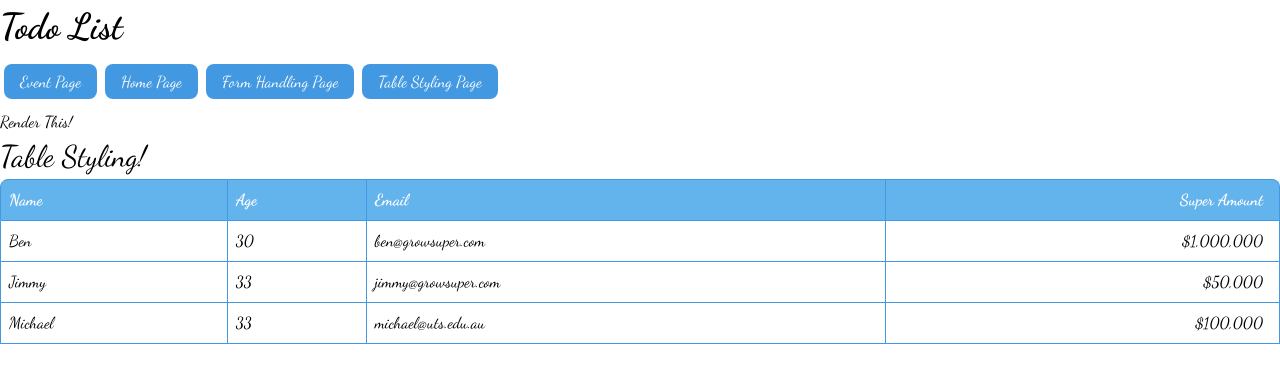
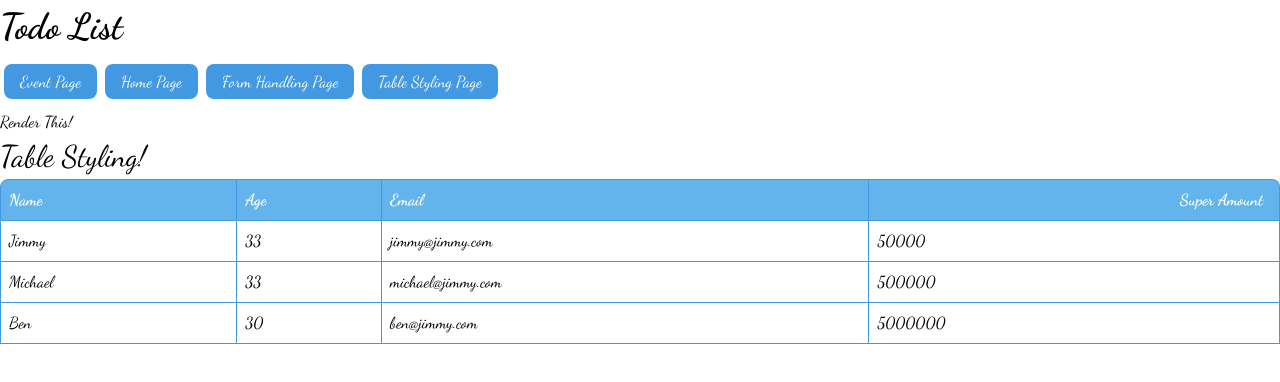
Before and after one commit to blaytenshi/todo-tailwind-vue, a Vue app: page /tableStyling in a window 1280 px wide. Shown: the top 382 px of the page. Built offline with nearby package versions, Linux system fonts and the light colour scheme.

Commit message:
Populating the table from a fake API

```diff
--- /dev/null
+++ b/src/MyApi/index.js
@@ -0,0 +1,18 @@
+async function getTableData() {
+    return new Promise((resolve, reject) => {
+        setTimeout(() => {
+            resolve({
+                data: [
+                    {name: "Jimmy", age: 33, email: "jimmy@jimmy.com", amountInSuper: 50000},
+                    {name: "Michael", age: 33, email: "michael@jimmy.com", amountInSuper: 500000},
+                    {name: "Ben", age: 30, email: "ben@jimmy.com", amountInSuper: 5000000},
+                ],
+                entries: 3
+            })
+        }, 3000)
+    });
+}
+
+export {
+    getTableData
+}
--- a/src/components/NameTable.vue
+++ b/src/components/NameTable.vue
@@ -8,32 +8,30 @@
                 <th>Super Amount</th>
             </tr>
         </thead>
-        <tbody>
+        <tbody v-if="data === null">
             <tr>
-                <td>Ben</td>
-                <td>30</td>
-                <td>ben@growsuper.com</td>
-                <td>$1,000,000</td>
+                <td colspan="4">Loading...</td>
             </tr>
-            <tr>
-                <td>Jimmy</td>
-                <td>33</td>
-                <td>jimmy@growsuper.com</td>
-                <td>$50,000</td>
-            </tr>
-            <tr>
-                <td>Michael</td>
-                <td>33</td>
-                <td>michael@uts.edu.au</td>
-                <td>$100,000</td>
-            </tr>
+        </tbody>
+        <tbody v-else>
+            <PersonRow v-for="person in data" :person="person" :key="person.name" />
         </tbody>
     </table>
 </template>
 
 <script>
+    import PersonRow from './PersonRow';
+
     export default {
-        name: 'NameTable'
+        name: 'NameTable',
+        components: {
+            PersonRow
+        },
+        props: {
+            loading: { type: Boolean, default: false },
+            data: { type: Array, default: null },
+            count: { type: Number, default: 0 }
+        },
     }
 </script>
 
--- /dev/null
+++ b/src/components/PersonRow.vue
@@ -0,0 +1,28 @@
+<template>
+    <tr>
+        <td>{{ person.name }}</td>
+        <td>{{ person.age }}</td>
+        <td>{{ person.email }}</td>
+        <td>{{ person.amountInSuper }}</td>
+    </tr>
+</template>
+
+<script>
+    export default {
+        name: "PersonRow",
+        props: {
+            person: { type: Object }
+        }
+    }
+</script>
+
+<style scoped>
+    td {
+        @apply border-b border-r border-blue-500 p-2
+    }
+
+    td:first-child {
+        @apply border-l border-blue-500
+    }
+
+</style>
--- a/src/components/TableStylingPage.vue
+++ b/src/components/TableStylingPage.vue
@@ -1,17 +1,34 @@
 <template>
     <div>
         <h1>Table Styling!</h1>
-        <NameTable />
+        <NameTable :loading="fetching" :data="data" :count="count"/>
     </div>
 </template>
 
 <script>
-    import NameTable from './NameTable'
+    import NameTable from './NameTable';
+    import { getTableData } from '../MyApi'
 
     export default {
         name: 'TableStylingPage',
         components: {
             NameTable
+        },
+        data() {
+            return {
+                data: null,
+                count: 0,
+                fetching: false
+            }
+        },
+        beforeCreate() {
+            this.fetching = true;
+        },
+        created() {
+            getTableData().then(res => {
+                console.log("result", res.data);
+                this.data = res.data;
+            })
         }
     }
 </script>
```
